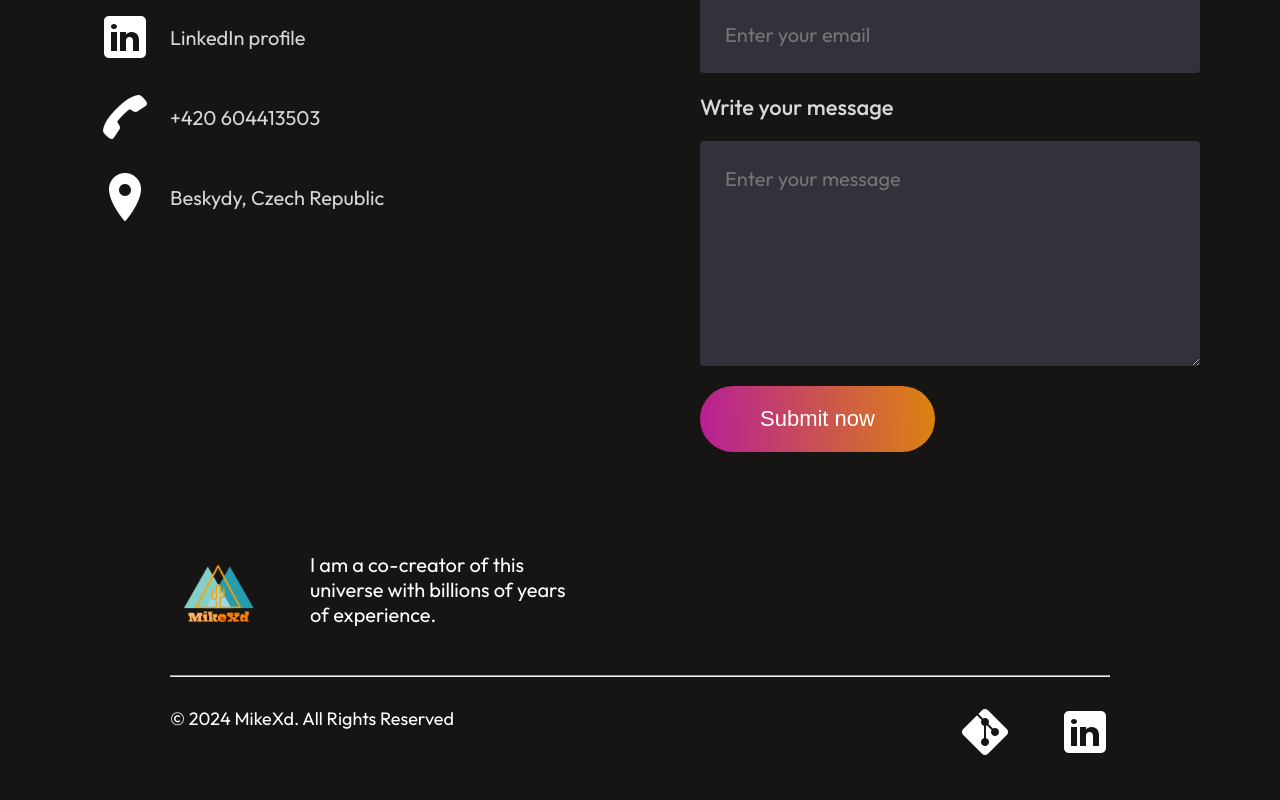
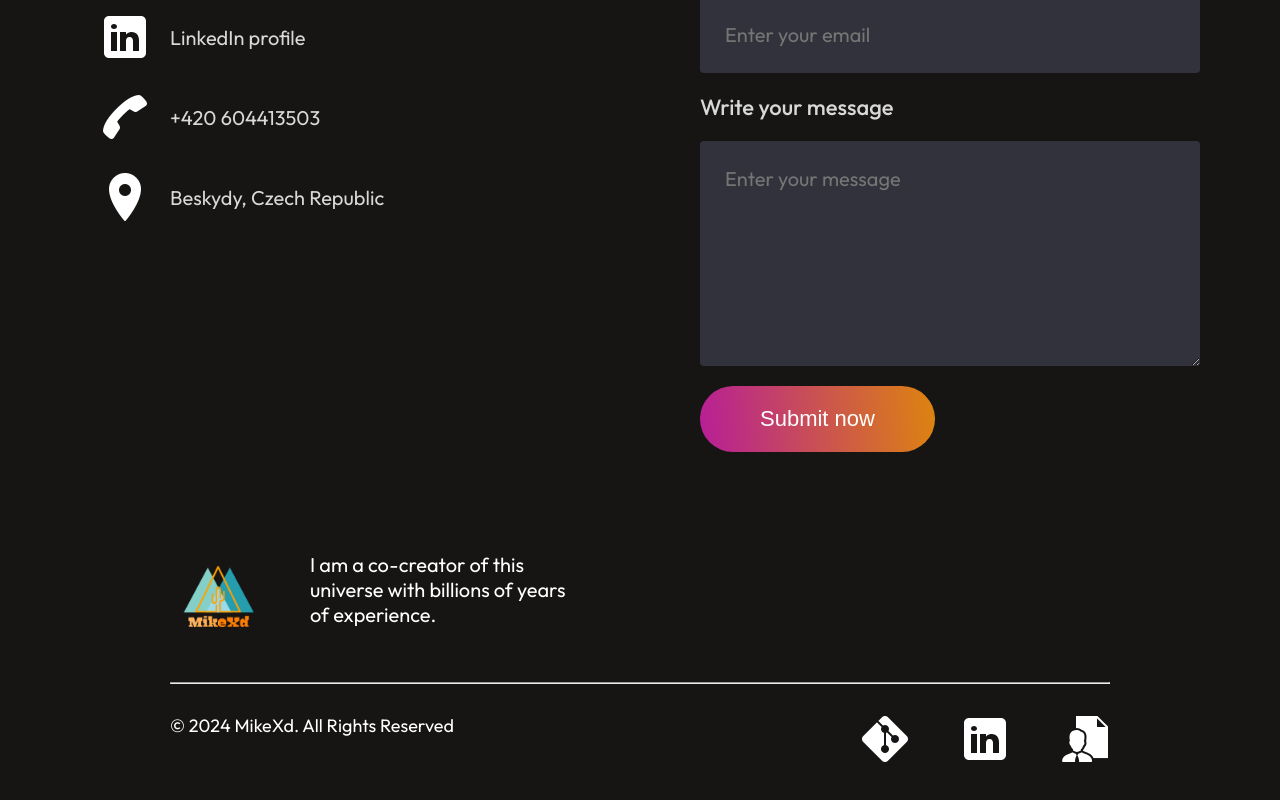
Before and after one commit to MikeXXd/MyPortfolio24, a React (Vite) app: page / in a window 1280 px wide. Shown: the part 5680-6480 px from the top of the page. Built offline with nearby package versions, Linux system fonts and the light colour scheme.

Commit message:
fix media issues

```diff
--- a/src/App.tsx
+++ b/src/App.tsx
@@ -1,4 +1,3 @@
-// import NavBar from "./components/Navbar/Navbar"
 import About from "./components/About/About";
 import Contact from "./components/Contact/Contact";
 import Footer from "./components/Footer/Footer";
--- a/src/assets/mywork_data.ts
+++ b/src/assets/mywork_data.ts
@@ -29,7 +29,6 @@ const mywork_data: MyWorkData[] = [
     w_no: 3,
     w_name: "Enjoy The Photo application",
     w_img: project3_img,
-    w_link: "https://enjoythephotos.netlify.app/",
   },
   // {
   //   w_no: 4,
--- a/src/components/About/About.css
+++ b/src/components/About/About.css
@@ -177,3 +177,13 @@
     font-size: 16px;
   }
 }
+@media (max-width: 600px) {
+  .about {
+    margin: 50px 40px;
+  }
+  .about-skill {
+    gap: 10px;
+    align-items: start;
+    flex-direction: column;
+  }
+}
--- a/src/components/Contact/Contact.css
+++ b/src/components/Contact/Contact.css
@@ -145,7 +145,7 @@
 
 @media (max-width: 1000px) {
   .contact {
-    gap: 50px;
+    gap: 40px;
     margin: 50px 70px;
     align-items: start;
   }
@@ -179,7 +179,8 @@
   }
   .contact-right input,
   .contact-right textarea {
-    width: 100%;
+    min-width: 200px;
+    width: 95%;
     font-size: 20px;
   }
   .contact-submit {
@@ -187,3 +188,8 @@
     padding: 15px 40px;
   }
 }
+@media (max-width: 600px) {
+  .contact {
+    margin: 50px 40px;
+  }
+}
--- a/src/components/Footer/Footer.css
+++ b/src/components/Footer/Footer.css
@@ -65,3 +65,12 @@
     align-items: center;
   }
 }
+
+@media (max-width: 600px) {
+  .footer {
+    margin: 50px 40px;
+  }
+  .footer-top-left {
+    gap: 15px;
+  }
+}
--- a/src/components/Footer/Footer.tsx
+++ b/src/components/Footer/Footer.tsx
@@ -2,6 +2,8 @@ import "./Footer.css";
 import logo from "../../assets/logo_mikexd.png";
 import git_icon from "../../assets/git_icon_50.png";
 import linkedIn_icon from "../../assets/linkedin_icon_50.svg";
+import CV from "../../assets/Michal_Viliš_CV_03_2024_en.pdf";
+import CV_icon from "../../assets/cv_icon_50.png";
 
 const Footer = () => {
   return (
@@ -12,6 +14,7 @@ const Footer = () => {
             src={logo}
             alt=""
             width={100}
+            height={100}
             onClick={() =>
               window.scrollTo({
                 top: 0,
@@ -31,12 +34,27 @@ const Footer = () => {
           &copy; 2024 MikeXd. All Rights Reserved
         </p>
         <div className="footer-bottom-right">
-          <a href="https://github.com/MikeXXd">
-            <img src={git_icon} alt="" />
-          </a>
-          <a href="https://www.linkedin.com/in/michal-vili%C5%A1-483196251/">
-            <img src={linkedIn_icon} alt="" />
-          </a>
+          <img
+            src={git_icon}
+            alt=""
+            onClick={() => window.open("https://github.com/MikeXXd")}
+          />
+          <img
+            src={linkedIn_icon}
+            alt=""
+            title="LinkedIn profile"
+            onClick={() =>
+              window.open(
+                "https://www.linkedin.com/in/michal-vili%C5%A1-483196251/",
+              )
+            }
+          />
+          <img
+            src={CV_icon}
+            alt=""
+            onClick={() => window.open(CV)}
+            title="Curriculum vitae"
+          />
         </div>
       </div>
     </div>
--- a/src/components/Hero/Hero.css
+++ b/src/components/Hero/Hero.css
@@ -104,3 +104,13 @@
     border-radius: 40px;
   }
 }
+
+@media (max-width: 600px) {
+  .hero {
+    margin: 50px 10px;
+  }
+  .hero-action {
+    flex-direction: column;
+    gap: 20px;
+  }
+}
--- a/src/components/MyWork/MyWork.css
+++ b/src/components/MyWork/MyWork.css
@@ -101,6 +101,9 @@
 }
 
 @media (max-width: 600px) {
+  .mywork {
+    margin: 50px 30px;
+  }
   .mywork-container {
     grid-template-columns: 1fr;
   }
--- a/src/components/MyWork/MyWork.tsx
+++ b/src/components/MyWork/MyWork.tsx
@@ -16,7 +16,7 @@ const MyWork = () => {
             key={index}
             src={work.w_img}
             alt=""
-            onClick={() => window.open(work.w_link, work.w_name)}
+            onClick={() => work.w_link && window.open(work.w_link, work.w_name)}
           />
         ))}
       </div>
--- a/src/components/Services/Services.css
+++ b/src/components/Services/Services.css
@@ -122,3 +122,17 @@
     align-self: end;
   }
 }
+
+@media (max-width: 600px) {
+  .services {
+    margin: 50px 30px;
+  }
+}
+@media (max-width: 500px) {
+  .services-format {
+    align-self: center;
+  }
+  .services-format.self-end {
+    align-self: center;
+  }
+}
```
Also changed, not shown: src/assets/cv_icon_50.png (added).
